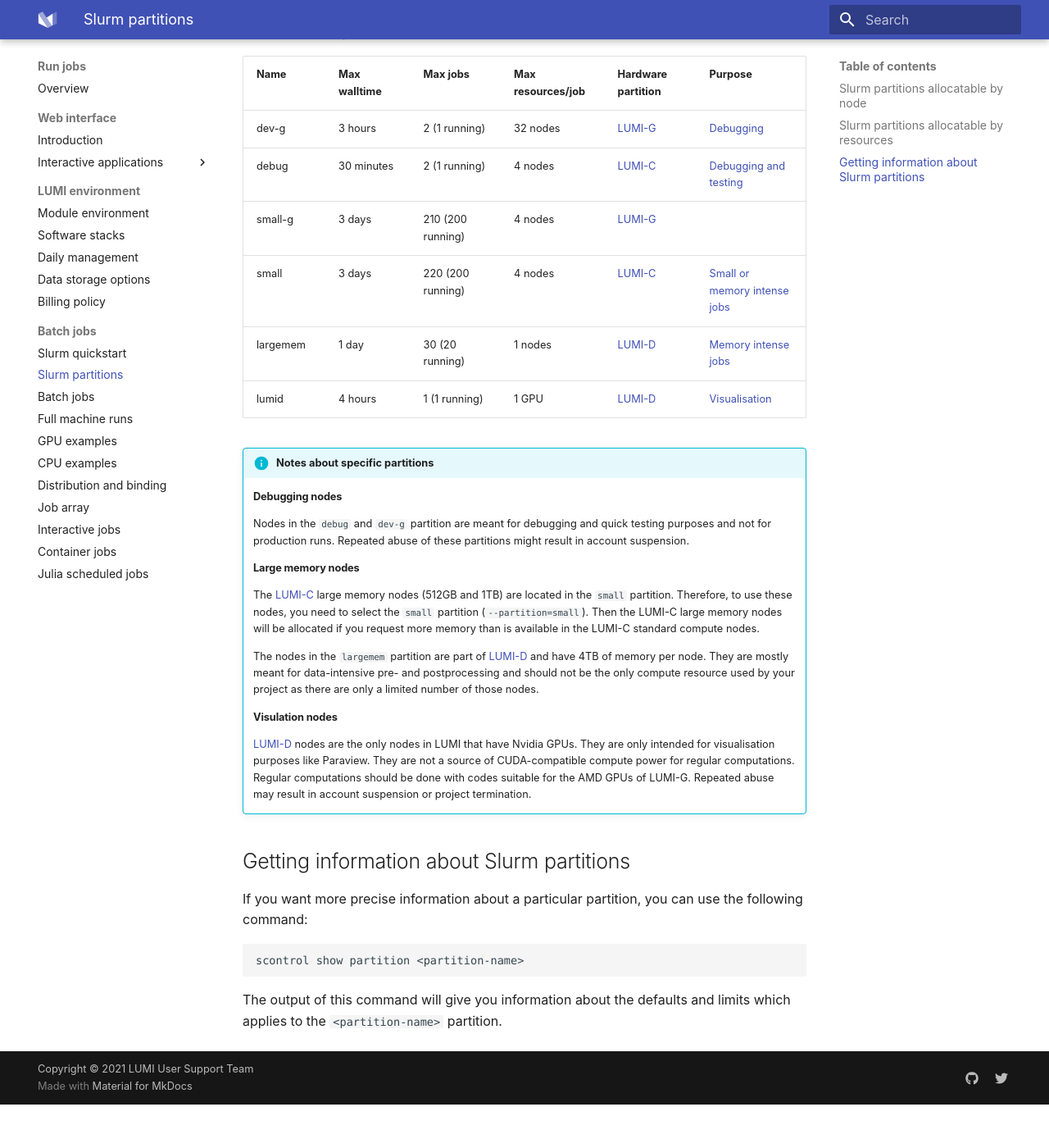
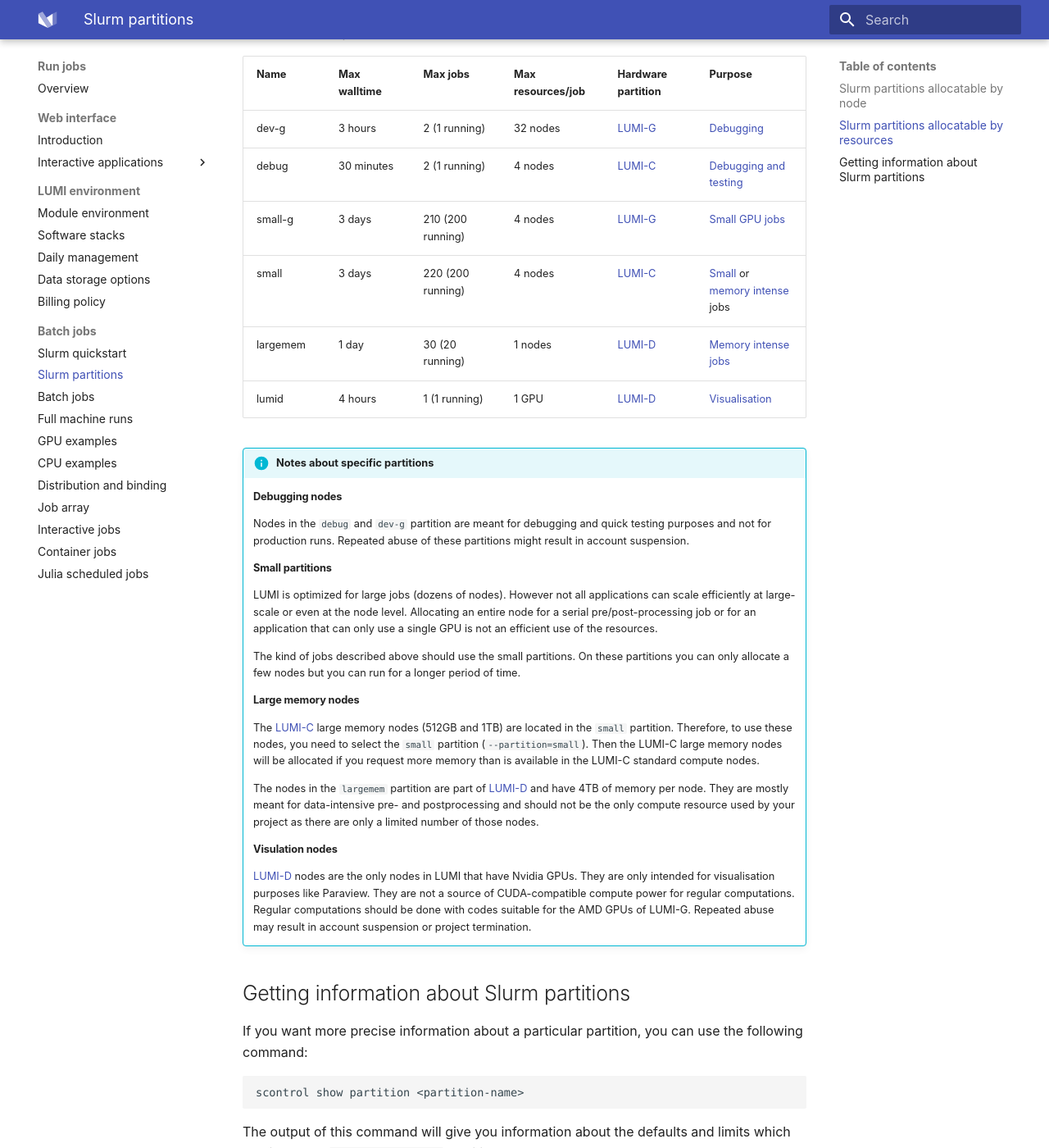
Before and after one commit to Lumi-supercomputer/lumi-userguide, an MkDocs documentation site: the page built from docs/runjobs/scheduled-jobs/partitions.md, in a window 1280 px wide and 1400 px high, scrolled down 1080 px. Shown: the whole window at 82% size. Built offline with MkDocs 1.6.1 and Material for MkDocs 9.7.7, drawn with Linux system fonts in a browser that asks for light colours; before the commit the page ends 2427 px from its top, so only the background shows below that.

Commit message:
add a description for small partitions

```diff
--- a/docs/runjobs/scheduled-jobs/partitions.md
+++ b/docs/runjobs/scheduled-jobs/partitions.md
@@ -39,14 +39,14 @@ that you can request a sub-node allocation: you can request only part of the
 resources (cores, gpus, and memory) available on the compute node. This also means
 that your job may share the node with other jobs.
 
-| Name     | Max walltime | Max jobs                | Max resources/job  | Hardware partition | Purpose                                             |
-| -------- | ------------ | ----------------------- | ------------------ | ------------------ | --------------------------------------------------- |
-| dev-g    | 3 hours      |   2 (1 running)         | 32 nodes           | [LUMI-G][lumi-g]   | [Debugging](#debugging-nodes)                       |
-| debug    | 30 minutes   |   2 (1 running)         |  4 nodes           | [LUMI-C][lumi-c]   | [Debugging and testing](#debugging-nodes)           |
-| small-g  | 3 days       | 210 (200 running)       |  4 nodes           | [LUMI-G][lumi-g]   |                                                     |
-| small    | 3 days       | 220 (200 running)       |  4 nodes           | [LUMI-C][lumi-c]   | [Small or memory intense jobs](#large-memory-nodes) |
-| largemem | 1 day        |  30 (20 running)        |  1 nodes           | [LUMI-D][lumi-d]   | [Memory intense jobs](#large-memory-nodes)          |
-| lumid    | 4 hours      |   1 (1 running)         |  1 GPU             | [LUMI-D][lumi-d]   | [Visualisation](#visualisation-nodes)               |
+| Name     | Max walltime | Max jobs                | Max resources/job  | Hardware partition | Purpose                                                                  |
+| -------- | ------------ | ----------------------- | ------------------ | ------------------ | ------------------------------------------------------------------------ |
+| dev-g    | 3 hours      |   2 (1 running)         | 32 nodes           | [LUMI-G][lumi-g]   | [Debugging](#debugging-nodes)                                            |
+| debug    | 30 minutes   |   2 (1 running)         |  4 nodes           | [LUMI-C][lumi-c]   | [Debugging and testing](#debugging-nodes)                                |
+| small-g  | 3 days       | 210 (200 running)       |  4 nodes           | [LUMI-G][lumi-g]   | [Small GPU jobs](#small-partitions)                                      |
+| small    | 3 days       | 220 (200 running)       |  4 nodes           | [LUMI-C][lumi-c]   | [Small](#small-partitions) or [memory intense](#large-memory-nodes) jobs |
+| largemem | 1 day        |  30 (20 running)        |  1 nodes           | [LUMI-D][lumi-d]   | [Memory intense jobs](#large-memory-nodes)                               |
+| lumid    | 4 hours      |   1 (1 running)         |  1 GPU             | [LUMI-D][lumi-d]   | [Visualisation](#visualisation-nodes)                                    |
 
 !!! info "Notes about specific partitions"
 
@@ -54,6 +54,17 @@ that your job may share the node with other jobs.
     Nodes in the `debug` and `dev-g` partition are meant for debugging and
     quick testing purposes and not for production runs. Repeated abuse of these
     partitions might result in account suspension.
+
+    #### Small partitions
+    LUMI is optimized for large jobs (dozens of nodes). However not all
+    applications can scale efficiently at large-scale or even at the node level.
+    Allocating an entire node for a serial pre/post-processing job or for an
+    application that can only use a single GPU is not an efficient use of the
+    resources.
+
+    The kind of jobs described above should use the small partitions. On these
+    partitions you can only allocate a few nodes but you can run for a longer
+    period of time.
 
     #### Large memory nodes
     The [LUMI-C][lumi-c] large memory nodes (512GB and 1TB) are located in the
```
